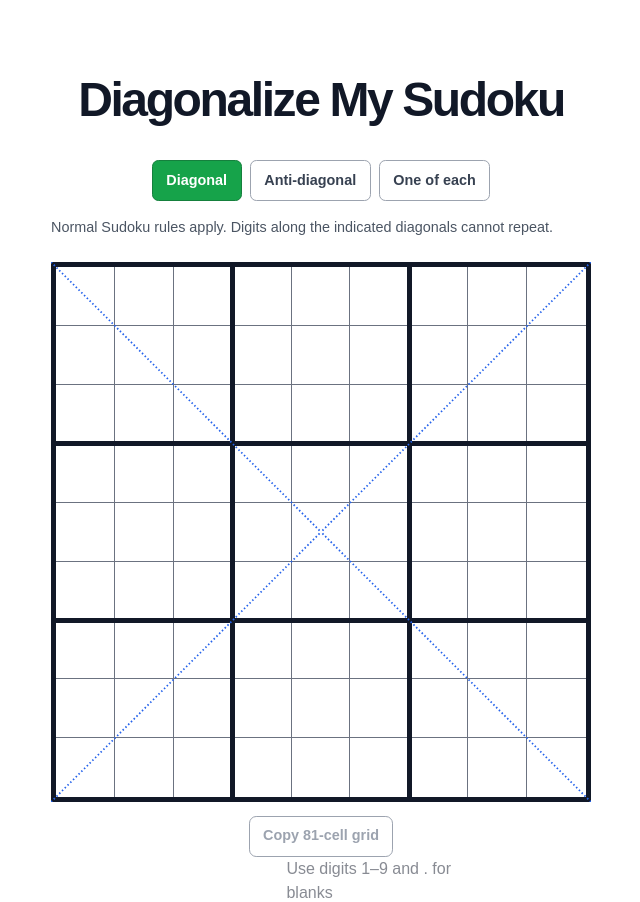
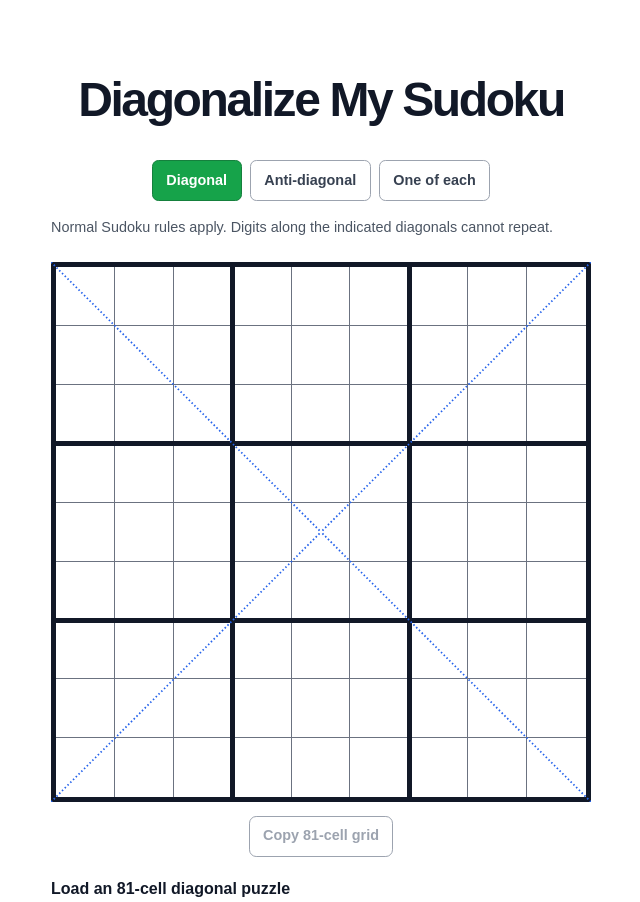
Before and after one commit to nahiphog/Diagonal-or-not, a Next.js app: page / in a window 1280 px wide. Shown: the top 902 px of the page, without its empty margins (319-959 px from the left). Built offline with nearby package versions, Linux system fonts and the light colour scheme.

Commit message:
Update globals.css

```diff
--- a/app/globals.css
+++ b/app/globals.css
@@ -23,6 +23,10 @@ h1 { margin: 0 0 2rem; font-size: clamp(2rem, 5vw, 3rem); font-weight: 700; lett
 .copy-grid-button { margin-top: 0.85rem; border: 1px solid #1d4ed8; border-radius: 0.45rem; padding: 0.55rem 0.8rem; background: #fff; color: #1d4ed8; font: inherit; font-size: 0.9rem; font-weight: 700; cursor: pointer; }
 .copy-grid-button:hover:not(:disabled) { background: #eff6ff; }
 .copy-grid-button:disabled { border-color: #9ca3af; color: #9ca3af; cursor: not-allowed; }
+.puzzle-loader { display: grid; width: min(82vw, 540px); gap: 0.5rem; margin-top: 1.25rem; font-weight: 600; }
+.puzzle-loader textarea { width: 100%; resize: vertical; border: 1px solid #9ca3af; border-radius: 0.4rem; padding: 0.55rem 0.65rem; color: #111827; font: 0.9rem/1.35 monospace; }
+.puzzle-loader .copy-grid-button { justify-self: start; margin-top: 0; }
+.puzzle-loader p { margin: 0; color: #b91c1c; font-size: 0.85rem; }
 .digging-method { display: flex; align-items: center; gap: 0.6rem; margin-top: 1.5rem; font-weight: 600; }
 .digging-method select { border: 1px solid #9ca3af; border-radius: 0.4rem; padding: 0.5rem 0.65rem; background: #fff; color: #111827; font: inherit; }
 .generate-button:hover { background: #374151; }
```
